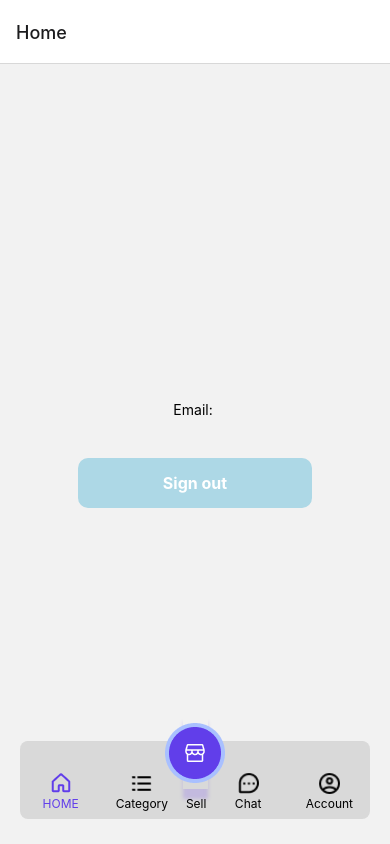
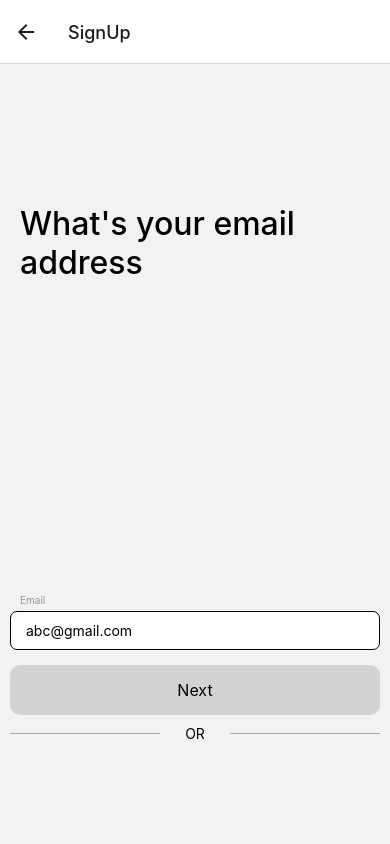
Before and after one commit to Hyukjoo-Lee/ReactNative_ToadApp, a React Native app: screen /SignUp in a window 390 px wide. Built offline with nearby package versions, Linux system fonts and the light colour scheme.

Commit message:
design: re-design pages

```diff
--- a/App.js
+++ b/App.js
@@ -1,11 +1,11 @@
 import { NavigationContainer } from "@react-navigation/native";
 import { createNativeStackNavigator } from "@react-navigation/native-stack";
-// import PasswordPage from "./pages/PasswordPage";
-// import SignUpPage from "./pages/SignupPage";
-// import HomePage from "./pages/HomePage";
-// import LoginPage from "./pages/LoginPage";
-// import MainPage from "./pages/MainPage";
-// import SplashPage from "./pages/SplashPage";
+import PasswordPage from "./pages/PasswordPage";
+import SignUpPage from "./pages/SignupPage";
+import HomePage from "./pages/HomePage";
+import LoginPage from "./pages/LoginPage";
+import MainPage from "./pages/MainPage";
+import SplashPage from "./pages/SplashPage";
 // import "expo-dev-client";
 
 // 20221108 Add Tabs by Jessi
@@ -16,11 +16,10 @@ const Stack = createNativeStackNavigator();
 export default function App() {
   return (
     <NavigationContainer>
-      <Tabs />
-
-      {/* <Stack.Screen name="Main" component={MainPage} />
-
+      {/* <Tabs /> */}
+      <Stack.Navigator>
         <Stack.Screen name="Splash" component={SplashPage} />
+        <Stack.Screen name="Main" component={MainPage} />
         <Stack.Screen name="SignUp" component={SignUpPage} />
         <Stack.Screen
           options={{ headerShown: false }}
@@ -28,7 +27,8 @@ export default function App() {
           component={LoginPage}
         />
         <Stack.Screen name="Password" component={PasswordPage} />
-      <Stack.Screen name="Home" component={HomePage} /> */}
+        <Stack.Screen name="Home" component={HomePage} />
+      </Stack.Navigator>
     </NavigationContainer>
   );
 }
--- a/package.json
+++ b/package.json
@@ -16,6 +16,7 @@
     "@react-navigation/bottom-tabs": "^6.4.0",
     "@react-navigation/native": "^6.0.13",
     "@react-navigation/native-stack": "^6.9.1",
+    "expo-checkbox": "~2.2.0",
     "expo": "~46.0.16",
     "expo-dev-client": "~1.3.1",
     "expo-status-bar": "~1.4.0",
--- a/pages/LoginPage.js
+++ b/pages/LoginPage.js
@@ -8,119 +8,186 @@ import {
 } from "react-native";
 import React, { useEffect, useState } from "react";
 import { useNavigation } from "@react-navigation/native";
+import { firebaseAuth } from "../components/config";
+import Checkbox from "expo-checkbox";
 
 const styles = StyleSheet.create({
   container: {
     flex: 1,
+  },
+  // Profile image container
+  container_1: {
+    flex: 0.3,
     justifyContent: "center",
-    alignItems: "center",
+  },
+  title: {
+    margin: 20,
+    fontWeight: "500",
+    fontSize: 24,
+  },
+  description: {
+    opacity: 0.6,
+    fontSize: 16,
+    width: "75%",
+    minheight: "4%",
+    textAlign: "center",
+    marginBottom: "5.5%",
+  },
+  imageField: {
+    width: 300,
+    height: 160,
+    backgroundColor: "lightgray",
+  },
+  // Email field container
+  container_3: {
+    flex: 0.6,
+    margin: 10,
+  },
+  emailText: {
+    marginTop: 10,
+
+    fontSize: 10,
+    color: "#979797",
   },
   inputContainer: {
-    width: "80%",
+    width: "100%",
+    borderColor: "black",
   },
   input: {
+    width: "100%",
     backgroundColor: "white",
     paddingHorizontal: 15,
+    borderWidth: 0.2,
     paddingVertical: 10,
-    borderRadius: 10,
+    borderRadius: 7,
     marginTop: 5,
   },
-  buttonContainer: {
-    width: "60%",
-    justifyContent: "center",
-    alignItems: "center",
-    marginTop: 40,
-  },
-  button: {
-    backgroundColor: "lightblue",
+  loginButton: {
+    backgroundColor: "lightgray",
     width: "100%",
     padding: 15,
     borderRadius: 10,
+    alignSelf: "center",
+    alignItems: "center",
+    marginTop: 15,
+  },
+  loginButtonText: {
+    color: "black",
+    fontSize: 16,
+  },
+  // Authentification field container
+  container_4: {
+    flex: 0.9,
+    marginTop: 10,
+    marginLeft: 20,
+    marginRight: 20,
+    marginBottom: 20,
+  },
+  googleButton: {
+    backgroundColor: "lightgray",
+    width: "100%",
+    padding: 15,
+    borderRadius: 10,
+    alignSelf: "center",
     alignItems: "center",
   },
-  buttonOutline: {
-    backgroundColor: "white",
-    marginTop: 5,
-    borderColor: "black",
-    borderWidth: 2,
+  facebookButton: {
+    backgroundColor: "lightgray",
+    width: "100%",
+    padding: 15,
+    borderRadius: 10,
+    alignSelf: "center",
+    alignItems: "center",
+    marginTop: 15,
   },
-  buttonText: {
-    color: "white",
+  authButtonText: {
+    color: "black",
     fontSize: 16,
-    fontWeight: "700",
   },
-  buttonOutlineText: {
-    color: "lightblue",
+  loginButtonText: {
+    color: "black",
     fontSize: 16,
-    fontWeight: "700",
   },
 });
 
-/**
- * Login Page
- */
 const LoginPage = () => {
   const [email, setEmail] = useState("");
   const [password, setPassword] = useState("");
+  const [user, setUser] = useState();
 
   const navigation = useNavigation();
 
-  // if there is user, go to Home screen
-  useEffect(() => {
-    const unsubscribe = auth.onAuthStateChanged((user) => {
-      if (user) {
+  // Sign In function
+  const handleSignUp = () => {
     navigation.navigate("Home");
-      }
-    });
-
-    return unsubscribe;
-  }, []);
-
-  // Log in function
-  const handleLogin = () => {
-    signInWithEmailAndPassword(auth, email, password)
-      .then((userCredential) => {
-        const user = userCredential.user;
-        console.log("Logged in with", user.email);
-      })
-      .catch((error) => {
-        const errorCode = error.code;
-        const errorMessage = error.message;
-        console.log("ERROR CODE:" + errorCode + "..." + errorMessage);
-      });
   };
 
   return (
-    <KeyboardAvoidingView style={styles.container} behavior="padding">
-      <View style={styles.inputContainer}>
+    <View style={styles.container}>
+      {/* Profile image container */}
+      <View style={styles.container_1}></View>
+      {/* Explanation */}
+      <View style={styles.container_2}>
+        <Text style={styles.title}>Welcome back to Toad!</Text>
+      </View>
+      {/* Email field */}
+      <View style={styles.container_3}>
+        <Text style={styles.emailText}>Email</Text>
+        <KeyboardAvoidingView style={styles.inputContainer}>
           <TextInput
-          placeholder="Email"
-          value={email}
+            placeholder="abc@gmail.com"
             onChangeText={(text) => setEmail(text)}
             style={styles.input}
           />
+          <Text style={styles.emailText}>Password</Text>
           <TextInput
-          placeholder="Password"
+            placeholder="At least 8 charaters "
             value={password}
             onChangeText={(text) => setPassword(text)}
             style={styles.input}
             secureTextEntry
           />
+        </KeyboardAvoidingView>
+        <View style={styles.container_3}>
+          <Checkbox />
+          <Text>Remember me</Text>
         </View>
-
-      <View style={styles.buttonContainer}>
-        <TouchableOpacity onPress={handleLogin} style={styles.button}>
-          <Text style={styles.buttonText}>Login</Text>
+        <TouchableOpacity style={styles.loginButton} onPress={handleSignUp}>
+          <Text style={styles.loginButtonText}>Log in</Text>
         </TouchableOpacity>
-
-        <TouchableOpacity
-          onPress={handleSignUp}
-          style={[styles.button, styles.buttonOutline]}
+        {/* A horizontal line with OR text*/}
+        <View
+          style={{
+            display: "flex",
+            flexDirection: "row",
+            alignItems: "center",
+            marginTop: 10,
+          }}
         >
-          <Text style={styles.buttonOutlineText}>Register</Text>
-        </TouchableOpacity>
+          <View
+            style={{
+              flex: 1,
+              height: 1,
+              backgroundColor: "black",
+              opacity: 0.3,
+            }}
+          />
+          <View>
+            <Text style={{ width: 70, textAlign: "center", color: "black" }}>
+              OR
+            </Text>
           </View>
-    </KeyboardAvoidingView>
+          <View
+            style={{
+              flex: 1,
+              height: 1,
+              backgroundColor: "black",
+              opacity: 0.3,
+            }}
+          />
+        </View>
+      </View>
+    </View>
   );
 };
 
--- a/pages/SignupPage.js
+++ b/pages/SignupPage.js
@@ -1,11 +1,10 @@
-import React, { useState, useEffect } from "react";
+import React, { useState } from "react";
 import {
   View,
   KeyboardAvoidingView,
   StyleSheet,
   Text,
   TextInput,
-  Image,
   TouchableOpacity,
 } from "react-native";
 // import { GoogleSignin } from "@react-native-google-signin/google-signin";
@@ -21,12 +20,6 @@ const styles = StyleSheet.create({
     flex: 0.3,
     justifyContent: "center",
   },
-  profileImg: {
-    width: "16%",
-    height: "70%",
-    margin: 10,
-    backgroundColor: "lightgray",
-  },
   // Explanation container
   container_2: {
     flex: 1,
@@ -34,8 +27,7 @@ const styles = StyleSheet.create({
     justifyContent: "flex-start",
   },
   title: {
-    marginBottom: "1%",
-    opacity: 0.6,
+    margin: 20,
     fontWeight: "500",
     fontSize: 32,
   },
@@ -55,7 +47,7 @@ const styles = StyleSheet.create({
   // Email field container
   container_3: {
     flex: 0.6,
-    margin: 20,
+    margin: 10,
   },
   emailText: {
     marginLeft: 10,
@@ -194,18 +186,10 @@ const SignUpPage = () => {
     return (
       <View style={styles.container}>
         {/* Profile image container */}
-        <View style={styles.container_1}>
-          <Image style={styles.profileImg} />
-        </View>
+        <View style={styles.container_1}></View>
         {/* Explanation */}
         <View style={styles.container_2}>
-          <Text style={styles.title}>Create your account</Text>
-          <Text style={styles.description}>
-            simply dummy text of the printing and typesetting industry. Lorem
-            Ipsum
-          </Text>
-          {/* Profile Image View */}
-          <View style={styles.imageField} />
+          <Text style={styles.title}>What's your email address</Text>
         </View>
         {/* Email field */}
         <View style={styles.container_3}>
--- a/pages/SplashPage.js
+++ b/pages/SplashPage.js
@@ -35,9 +35,16 @@ const styles = StyleSheet.create({
     width: "100%",
     marginTop: 40,
   },
+  btnContainer: {
+    flexDirection: "row",
+    width: "90%",
+  },
   button: {
-    backgroundColor: "lightgray",
-    width: "85%",
+    flex: 1,
+    margin: 10,
+    backgroundColor: "white",
+    borderColor: "#D9D9D9",
+    borderWidth: 1,
     padding: 15,
     borderRadius: 10,
     alignItems: "center",
@@ -59,6 +66,7 @@ const SplashPage = () => {
   // Images in the image slider: should be replaced with others
   const images = [
     require("../assets/splash.png"),
+    "https://s3-alpha-sig.figma.com/img/fd28/4105/8db3722e6692831a4589945742169c60?Expires=1668988800&Signature=NiohfsssYH6a5NUT~LNsyY~ys--KnTVC-evLiNR7FDepIrCATlHpXxjuEutDWeYcB1gOYzNY7aEuI0XhwDJEWOwsgfcHvsxF5bdM7Kmg~DpH68YkeQs6FjjU~9HWrnZP8BhIORFqEgL81DIEK0QxkcbKzNwpHyYtd-Hjo1KeWIjTCmOqvyeErb48LaT~sYHuhAT2fmbdmAsfBCc-SIvVJMkxEYHA5PTXcPuuMrP8VcnG12w-ED~B5jFlznTYUEdTwOl6Q2wPsLC1OArOSFsEqCf6lS33hSfXQXh5CRmzkayLzwjnazylnPbIBAZUp6HWEhXPhHElMhV0Uz~MCq7y8A__&Key-Pair-Id=APKAINTVSUGEWH5XD5UA",
     "https://source.unsplash.com/1024x768/?nature",
     "https://source.unsplash.com/1024x768/?water",
   ];
@@ -69,7 +77,9 @@ const SplashPage = () => {
   };
 
   // Move to Login page
-  const handleLogin = () => {};
+  const handleLogin = () => {
+    navigation.navigate("Login");
+  };
 
   return (
     <View style={styles.container}>
@@ -90,8 +100,11 @@ const SplashPage = () => {
               borderRadius: 15,
               marginHorizontal: 5,
               padding: 0,
-              marginTop: 100,
             }}
+            ImageComponentStyle={{
+              width: "86%",
+            }}
+            imageLoadingColor="#2196F3"
             autoplay
             circleLoop
             onCurrentImagePressed={(index) =>
@@ -100,15 +113,14 @@ const SplashPage = () => {
             }
           />
         </View>
-        <TouchableOpacity style={styles.button} onPress={handleSignUp}>
-          <Text style={styles.buttonText}>Create new account</Text>
-        </TouchableOpacity>
-        <Text style={styles.loginText}>
-          Do you have an accout?{" "}
-          <TouchableOpacity onPress={handleLogin}>
-            <Text style={{ fontWeight: "bold" }}>Log In</Text>
+        <View style={styles.btnContainer}>
+          <TouchableOpacity style={styles.button} onPress={handleLogin}>
+            <Text style={styles.buttonText}>Log In</Text>
           </TouchableOpacity>
-        </Text>
+          <TouchableOpacity style={styles.button} onPress={handleSignUp}>
+            <Text style={styles.buttonText}>Register</Text>
+          </TouchableOpacity>
+        </View>
       </View>
     </View>
   );
```
Also changed, not shown: App_org.js (deleted, +0 -30 lines), 1 other file (tests, documents, lock files or other folders). Lines whose indentation alone changed are shown as unchanged.
